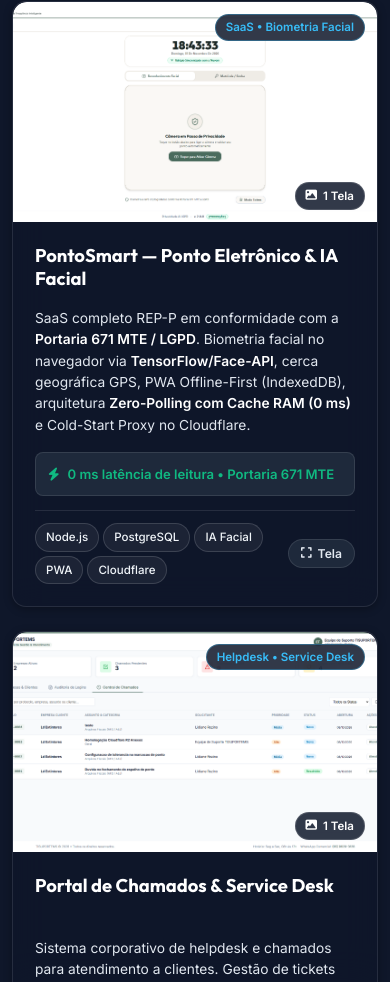
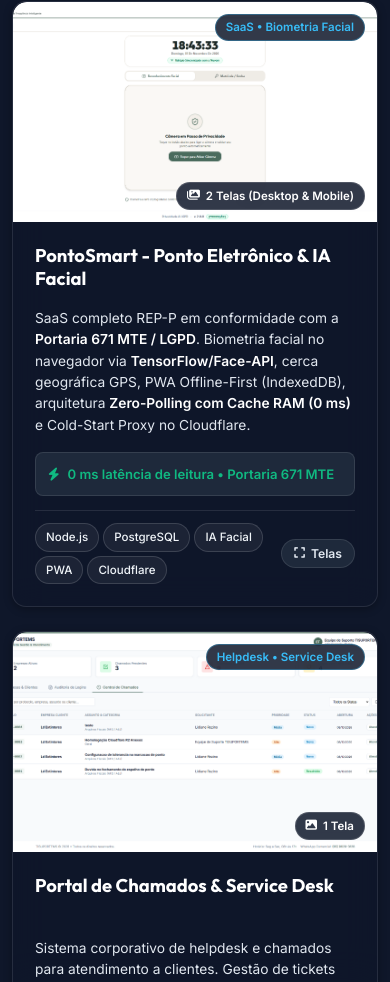
Before and after one commit to mickael-soares/meu-portfolio, a plain HTML site: page index.html in a window 390 px wide. Shown: the part 5950-6932 px from the top of the page. Drawn offline with nearby package versions, Linux system fonts and the light colour scheme.

Commit message:
feat: update pontosmart gallery with real mobile kiosk screen

```diff
--- a/index.html
+++ b/index.html
@@ -346,10 +346,10 @@
                 <span>Ver Telas em Alta Resolução</span>
               </div>
               <span class="project-badge-cat">SaaS • Biometria Facial</span>
-              <span class="project-photo-count"><i class="fa-solid fa-image"></i> 1 Tela</span>
+              <span class="project-photo-count"><i class="fa-solid fa-images"></i> 2 Telas (Desktop &amp; Mobile)</span>
             </div>
             <div class="project-content">
-              <h3 class="project-title">PontoSmart — Ponto Eletrônico &amp; IA Facial</h3>
+              <h3 class="project-title">PontoSmart - Ponto Eletrônico &amp; IA Facial</h3>
               <p class="project-description">
                 SaaS completo REP-P em conformidade com a <strong>Portaria 671 MTE / LGPD</strong>. Biometria facial no navegador via <strong>TensorFlow/Face-API</strong>, cerca geográfica GPS, PWA Offline-First (IndexedDB), arquitetura <strong>Zero-Polling com Cache RAM (0 ms)</strong> e Cold-Start Proxy no Cloudflare.
               </p>
@@ -365,7 +365,7 @@
                   <span class="mini-pill">Cloudflare</span>
                 </div>
                 <button type="button" class="btn-gallery-trigger" data-gallery-project="pontosmart" title="Expandir Galeria">
-                  <i class="fa-solid fa-expand"></i> Tela
+                  <i class="fa-solid fa-expand"></i> Telas
                 </button>
               </div>
             </div>
--- a/js/main.js
+++ b/js/main.js
@@ -142,14 +142,17 @@ const projectGalleries = {
   },
 
   pontosmart: {
-    title: 'PontoSmart — Ponto Eletrônico & IA Facial',
-    category: 'SaaS • Biometria Facial',
+    title: 'PontoSmart - Ponto Eletrônico & IA Facial',
+    category: 'SaaS • Biometria Facial & PWA',
     slides: [
       {
         src: 'assets/project_pontosmart.png',
-        caption: 'Interface PWA de Marcação de Ponto Facial com Câmera e Geolocalização GPS'
+        caption: '[Desktop] Quiosque de Ponto com Reconhecimento Facial, Pausa de Privacidade e Cerca GPS'
+      },
+      {
+        src: 'assets/pontosmart_mobile_quiosque.png',
+        caption: '[Mobile] Quiosque de Ponto Eletrônico PWA em Tela Cheia para Smartphones e Tablets'
       }
-      /* Espaço reservado: adicione novos objetos { src: 'assets/...', caption: '...' } aqui quando desejar subir novas fotos reais */
     ]
   },
   portal_chamados: {
```
Also changed, not shown: assets/pontosmart_mobile_quiosque.png (added).
